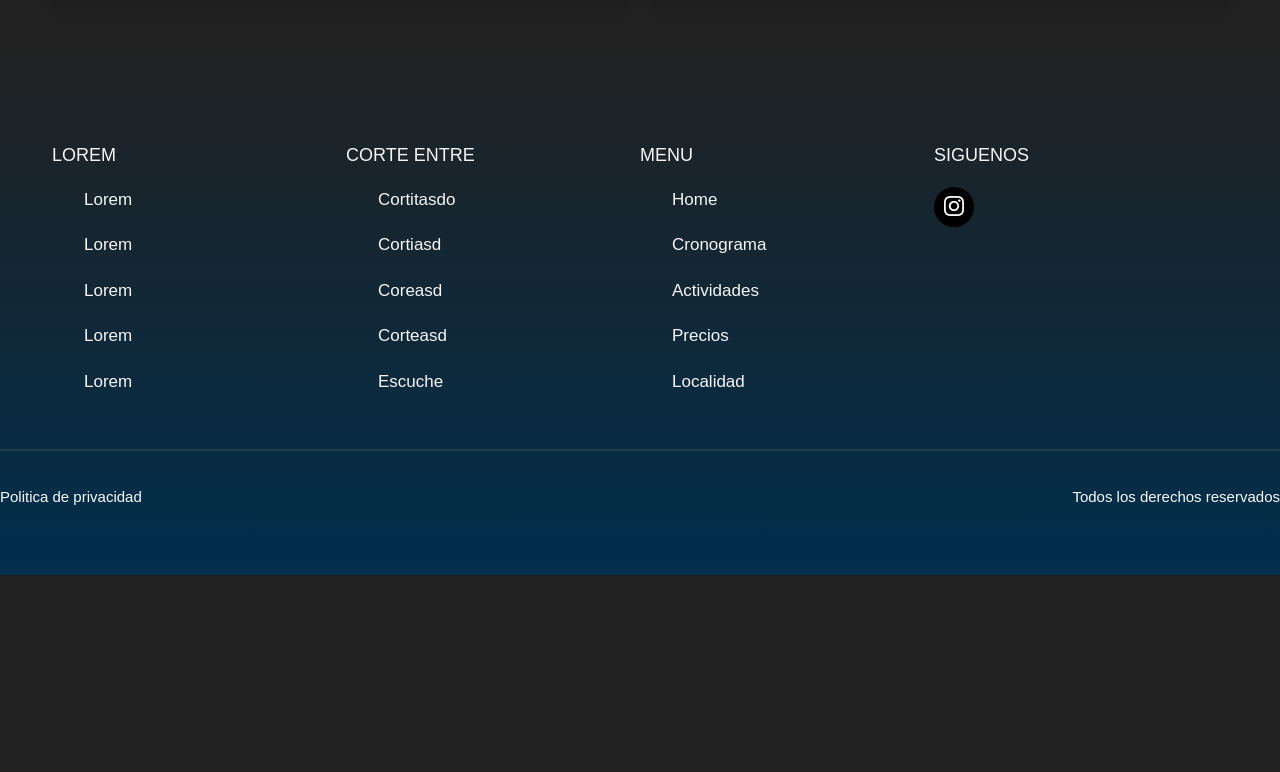
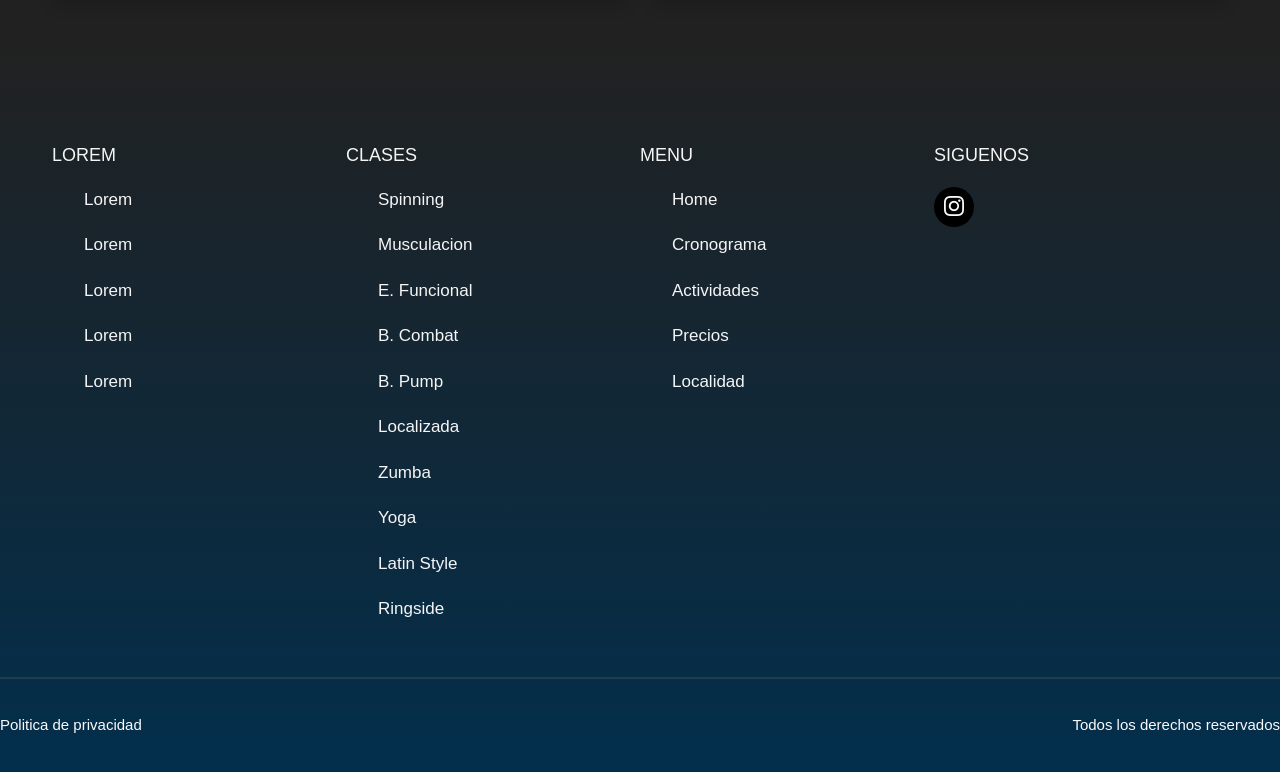
Before and after one commit to maxialbornozzz/Proyecto-MaximilianoAlbornoz, a plain HTML site: page gimnasio/precios.html in a window 1280 px wide. Shown: the part 550-1322 px from the top of the page. Before the commit the page ends 1125 px from the top, so only its background shows below. Drawn offline with nearby package versions, Linux system fonts and the light colour scheme.

Commit message:
cambio de footer

```diff
--- a/gimnasio/precios.html
+++ b/gimnasio/precios.html
@@ -77,13 +77,18 @@
         </div>
 
         <div class="link">
-          <h3>Corte entre</h3>
+          <h3>Clases</h3>
           <ul>
-              <li><a href="#">Cortitasdo</a></li>
-              <li><a href="#">Cortiasd</a></li>
-              <li><a href="#">Coreasd</a></li>
-              <li><a href="#">Corteasd</a></li>
-              <li><a href="#">Escuche</a></li>
+            <li><a href="#">Spinning</a></li>
+            <li><a href="#">Musculacion</a></li>
+            <li><a href="#">E. Funcional</a></li>
+            <li><a href="#">B. Combat</a></li>
+            <li><a href="#">B. Pump</a></li>
+            <li><a href="#">Localizada</a></li>
+            <li><a href="#">Zumba</a></li>
+            <li><a href="#">Yoga</a></li>
+            <li><a href="#">Latin Style</a></li>
+            <li><a href="#">Ringside</a></li>
           </ul>
         </div>
 
```
